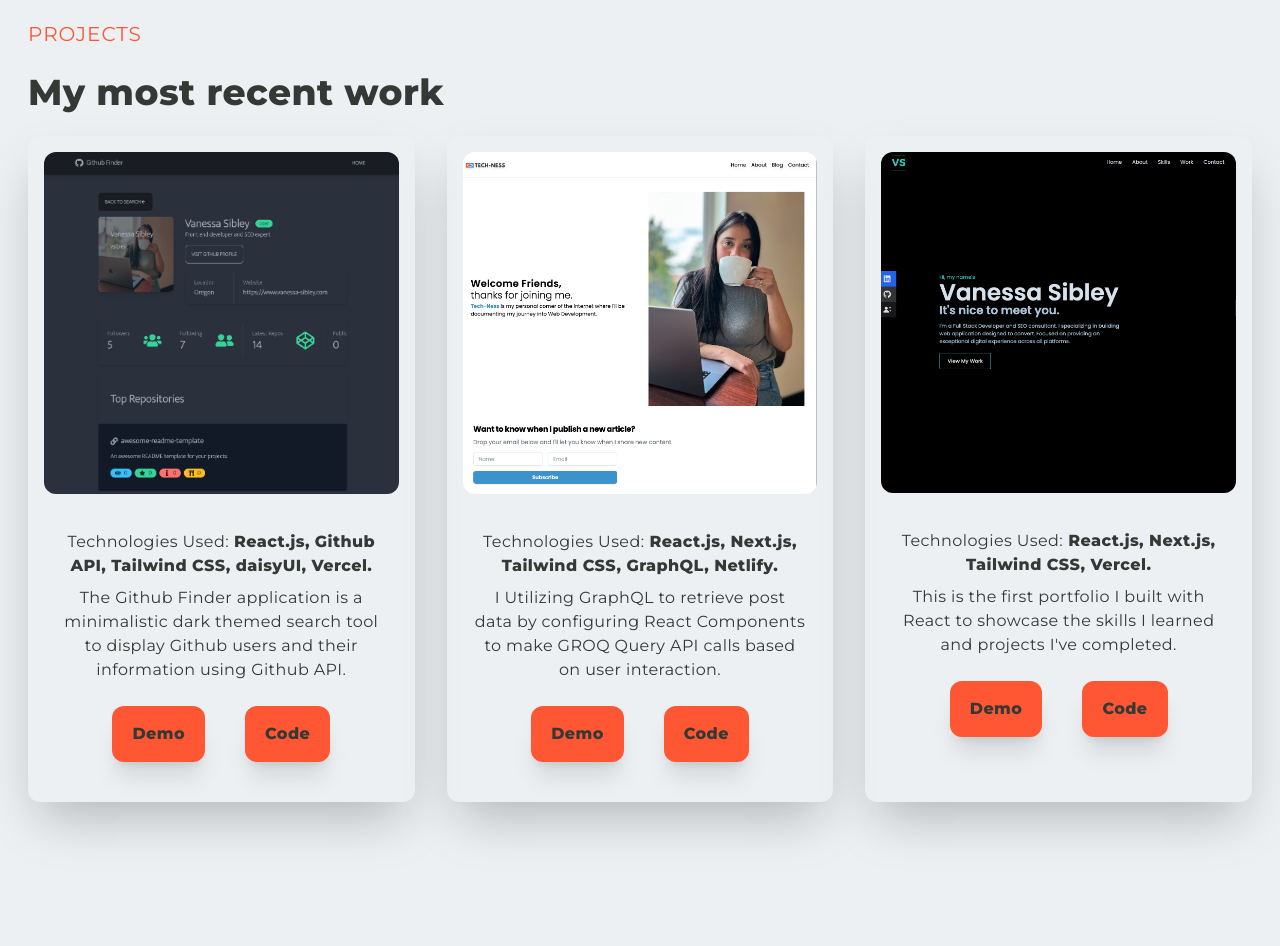
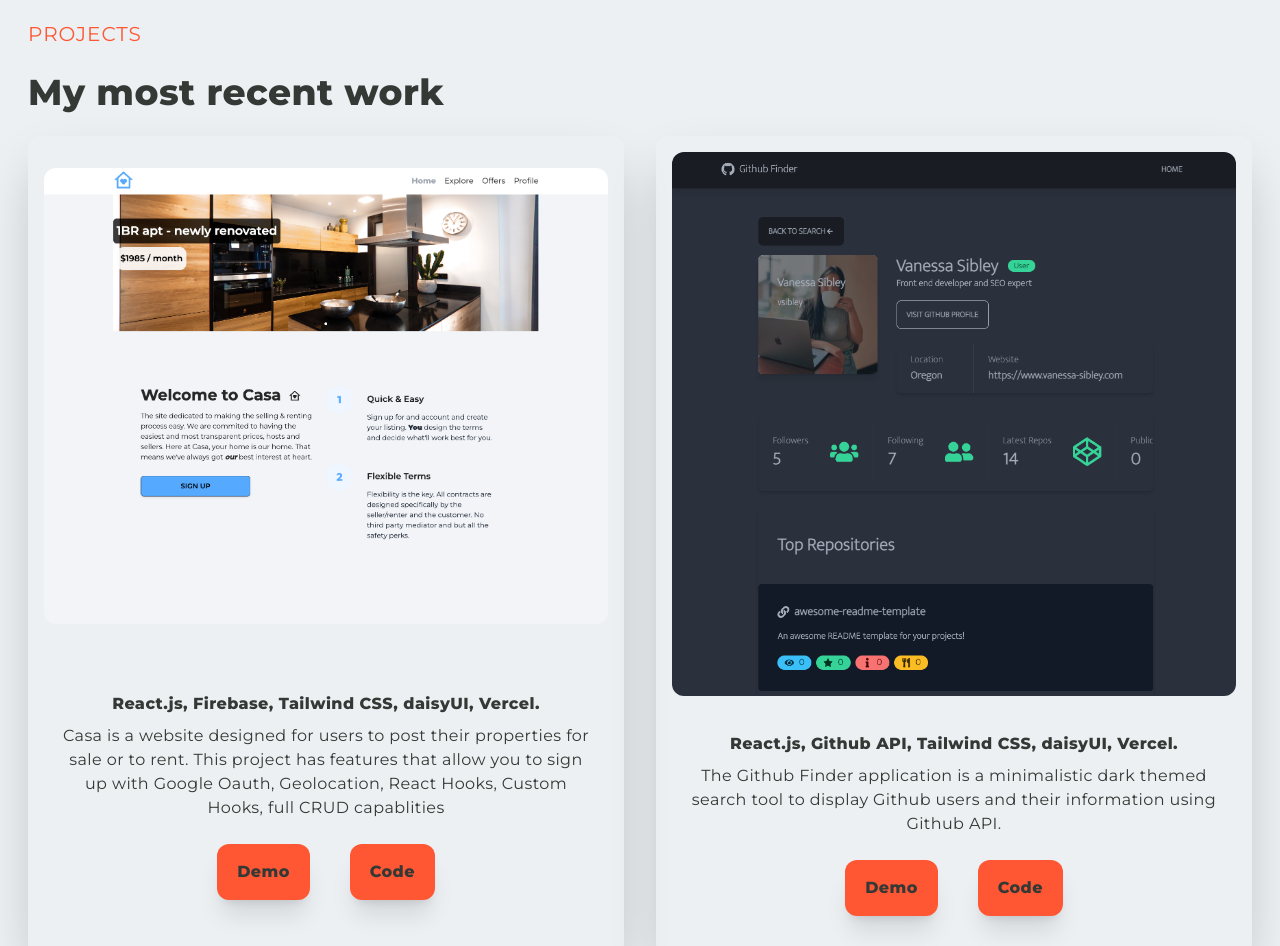
Before and after one commit to vsibley/nextjs-personal-portfolio, a Next.js app: page / in a window 1280 px wide. Shown: the part 2460-3406 px from the top of the page. Built offline with nearby package versions, Linux system fonts and the light colour scheme.

Commit message:
updated project section

```diff
--- a/public/components/Projects.jsx
+++ b/public/components/Projects.jsx
@@ -1,99 +1,86 @@
 import Image from 'next/image';
-import Link from 'next/link';
 import React from 'react';
-import techblog from '../assets/projects/techblog.png';
-import portfolio from '../assets/projects/portfolio.png';
-import githubFinder from '../assets/projects/githubFinder.png';
 
 const Projects = () => {
+    const projects = [
+        {
+            name: 'Casa Housing',
+            img: '/../assets/projects/casaHousing.png',
+            demo: 'https://github.com/vsibley/github-finder-main',
+            code: 'https://github.com/vsibley/github-finder-main',
+            tech: 'React.js, Firebase, Tailwind CSS, daisyUI, Vercel.',
+            disc: 'Casa is a website designed for users to post their properties for sale or to rent. This project has features that allow you to sign up with Google Oauth, Geolocation, React Hooks, Custom Hooks, full CRUD capablities',
+        },
+        {
+            name: 'Github Finder',
+            img: '/../assets/projects/githubFinder.png',
+            demo: 'https://github-finder-3021w2xvk-vsibley.vercel.app/',
+            code: 'https://github.com/vsibley/github-finder-main',
+            tech: 'React.js, Github API, Tailwind CSS, daisyUI, Vercel.',
+            disc: 'The Github Finder application is a minimalistic dark themed search tool to display Github users and their information using Github API.',
+        },
+        {
+            name: 'Blog',
+            img: '/../assets/projects/techblog.png',
+            demo: 'https://www.tech-ness.com/',
+            code: 'https://github.com/vsibley/personal-blog-techness',
+            tech: 'React.js, Next.js, Tailwind CSS, GraphQL, Netlify.',
+            disc: 'My blog was built with Next.js to increase SEO.',
+        },
+        {
+            name: 'Personal Portfolio',
+            img: '/../assets/projects/portfolio.png',
+            demo: 'https://vanessasibley-reactportfolio.netlify.app/',
+            code: 'https://github.com/vsibley/github-finder-main',
+            tech: 'React.js, Github API, Tailwind CSS, daisyUI, Vercel.',
+            disc: 'This is the first portfolio I built with React to showcase the skills I learned and projects I have completed.',
+        },
+    ]
+
     return (
         <div id='projects' className='w-full h-full px-4 dark:bg-[#16161d] dark:text-[#FAF9F6]'>
             <div className='max-w-[1240px] mx-auto px-2 w-full max-h-full py-16'>
 
                 <p className='text-xl tracking-wider uppercase text-[#FF5733] dark:text-[#395B64]  py-4'>Projects</p>
                 <h2 className=' py-2 pb-6'>My most recent work</h2>
-                <div className='grid md:grid-cols-3 gap-8 '>
+                <div className='grid md:grid-cols-2 gap-8 '>
 
                     {/* CARD ONE  */}
 
+                    {
+                        projects.map(({name, img, demo, code, tech, disc}) => (
+                            <div key={name} className='grid grid-cols-1 gap-4 justify-center items-center text-center p-4 shadow-2xl rounded-xl dark:shadow-black'>
+                                <img
+                                 className='rounded-xl object-cover' src={img} alt=''/>
 
-                    <div className='shadow-2xl rounded-xl dark:shadow-black'>
-                        <div className='grid grid-cols-1 gap-4 justify-center items-center text-center p-4 '>
-                            <Image className='rounded-xl' src={githubFinder} alt='' />
                                 <div className='p-3'>
-                                <p className='py-2'>Technologies Used:<span className='font-bold'> React.js, Github API, Tailwind CSS, daisyUI, Vercel.</span></p>
-                                <p>The Github Finder application is a minimalistic dark themed search tool to display Github users and their information using Github API.</p>
+                                    <p className='py-2'><span className='font-bold'> {tech}</span></p>
+                                    <p>{disc}</p>
                                     <div className='flex flex-cols-2 items-center justify-center gap-10 p-3 pt-6'>
 
-                                    <a href='https://github-finder-3021w2xvk-vsibley.vercel.app/' target="_blank">
+                                        <a href={demo} target="_blank">
                                             <button className='bg-[##FF5733] dark:bg-[#395B64] py-4 px-5 font-bold hover:scale-110 ease-in duration-300' >
                                                 Demo
                                             </button>
                                         </a>
 
                                         <button className='dark:bg-[#395B64]  py-4 px-5 font-bold hover:scale-110 ease-in duration-300'>
-                                        <a href='https://github.com/vsibley/github-finder-main' target="_blank">
+                                            <a href={code} target="_blank">
                                                 Code</a>
                                         </button>
 
                                     </div>
                                 </div>
                             </div>
-                    </div>
-
-                    {/* CARD TWO */}
+                        ))
+                    }
 
 
-                    <div className='shadow-2xl rounded-xl dark:shadow-black'>
-                        <div className='grid grid-cols-1 gap-4 justify-center items-center text-center p-4 '>
-                            <Image className='rounded-xl' src={techblog} alt='' />
-                            <div className='p-3'>
-                                <p className='py-2'>Technologies Used:<span className='font-bold'> React.js, Next.js, Tailwind CSS, GraphQL, Netlify.</span></p>
-                                <p>I Utilizing GraphQL to retrieve post data by configuring
-                                    React Components to make GROQ Query API calls based
-                                    on user interaction.</p>
-                                <div className='flex flex-cols-2 items-center justify-center gap-10 p-3 pt-6'>
+                    <div className=''>
 
-                                    <a href='https://www.tech-ness.com/' target="_blank">
-                                        <button className='bg-[##FF5733] dark:bg-[#395B64] py-4 px-5 font-bold hover:scale-110 ease-in duration-300' >
-                                        Demo
-                                        </button>
-                                        </a>
-
-                                    <button className='dark:bg-[#395B64]  py-4 px-5  font-bold hover:scale-110 ease-in duration-300'>
-                                        <a href='https://github.com/vsibley/personal-blog-techness' target="_blank">
-                                        Code</a>
-                                        </button>
-
-                                </div>
-                            </div>
-                        </div>
                     </div>
 
 
-                    {/* CARD THREE */}
-                    <div className='shadow-2xl rounded-xl dark:shadow-black'>
-                        <div className='grid grid-cols-1 gap-4 justify-center items-center text-center p-4'>
-                            <Image className='rounded-xl' src={portfolio} alt='' />
-                            <div className='p-3'>
-                                <p className='py-2'>Technologies Used:<span className='font-bold'> React.js, Next.js, Tailwind CSS, Vercel. </span></p>
-                                <p>This is the first portfolio I built with React to showcase the skills I learned and projects I've completed.</p>
-                                <div className='flex flex-cols-2 pt-6 items-center justify-center gap-10 p-3'>
-                                    <button className='dark:bg-[#395B64]  py-4 px-5 font-bold hover:scale-110 ease-in duration-300'>
-                                        <a href="https://vanessasibley-reactportfolio.netlify.app/" target="_blank">
-                                            Demo
-                                        </a>
-                                    </button>
-                                    <button className='dark:bg-[#395B64]  py-4 px-5  font-bold hover:scale-110 ease-in duration-300 '>
-                                        <a href="https://github.com/vsibley/first-react-portfolio" target="_blank">
-
-                                        Code
-                                        </a>
-                                        </button>
-                                </div>
-                            </div>
-                        </div>
-                    </div>
                 </div>
             </div>
         </div>
```
Also changed, not shown: public/assets/projects/casaHousing.png (added). Lines whose indentation alone changed are shown as unchanged.
